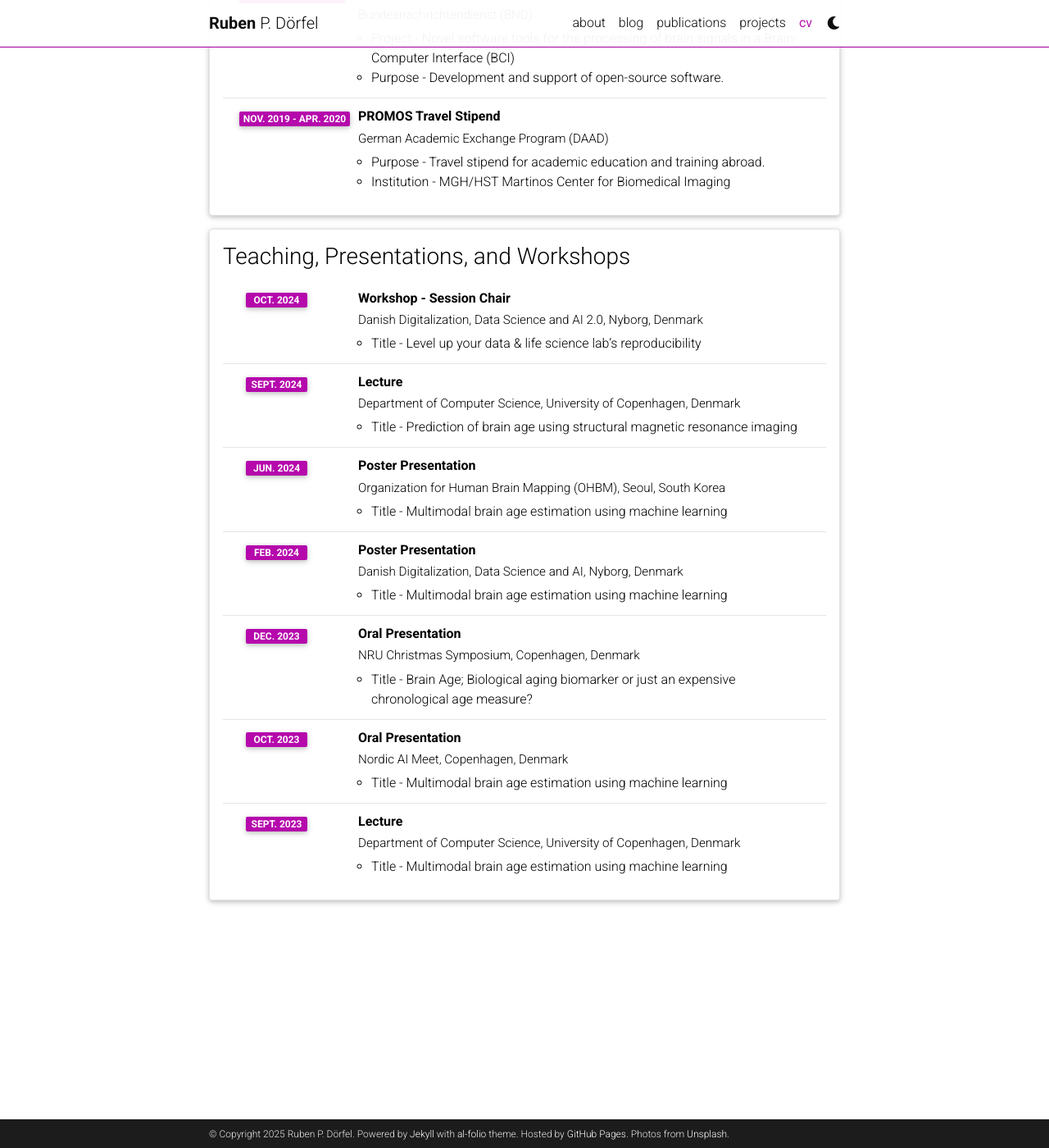
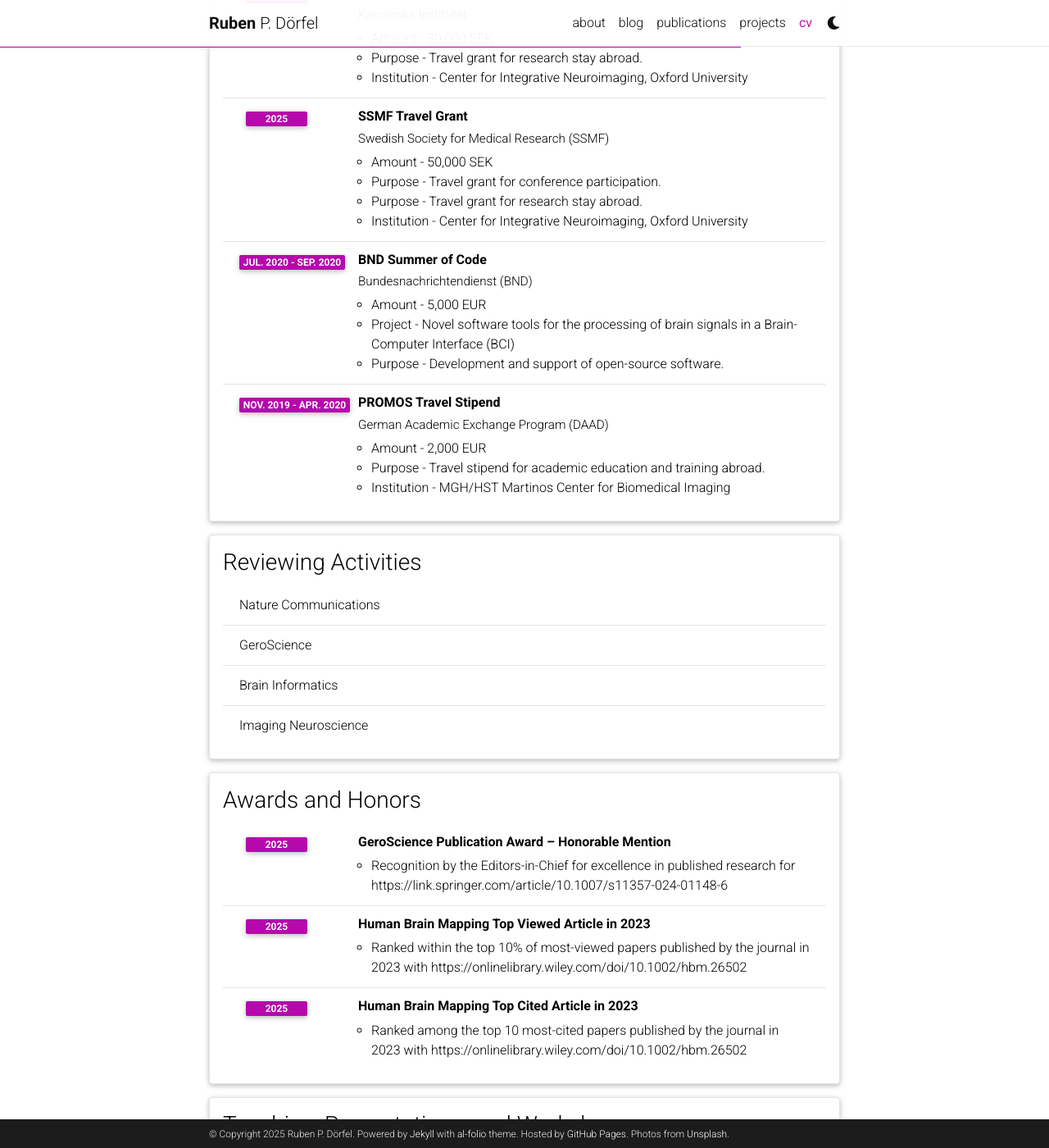
Before and after one commit to RDoerfel/rdoerfel.github.io, a Jekyll site: the page built from _pages/cv.md, in a window 1280 px wide and 1400 px high, scrolled down 2087 px. Shown: the whole window at 82% size. Built offline with Jekyll 4.4.1, drawn with Linux system fonts in a browser that asks for light colours; comment, search, counter and statistics services are not loaded; a style sheet for code colours, icons or effects is not loaded; some of the changed text lies outside the part shown.

Commit message:
[update] CV

```diff
--- a/_data/cv.yml
+++ b/_data/cv.yml
@@ -19,12 +19,12 @@
       institution: Karolinska Institutet
       year: 2023-Today
       description:
-        - <b>Specialization</b> Medical Imaging, Machine Learning, and Image Processing
+        - <b>Specialization</b> (Brain) Aging, Medical Imaging, Machine Learning
     - title: M.Sc. in Biomedical Engineering
       institution: Technical University Denmark & University of Copenhagen, Copenhagen, Denmark
       year: 2020-2023
       description:
-        - <b>Specialization</b> Medical Imaging, Machine Learning, and Image Processing
+        - <b>Specialization</b> (Brain) Aging, Medical Imaging, Machine Learning
         - <b>Thesis</b> Multimodal brain age prediction - Feature selection and comparison between machine learning models using MRI- and PET-derived measures
     - title: B.Sc. in Biomedical Engineering
       institution: Technische Universität Ilmenau, Ilmenau, Germany
@@ -75,18 +75,59 @@
 - title: Grants and Scholarships
   type: time_table
   contents:
+  - title: KUF Travel Grant
+    institution: Karolinska Institutet
+    year: 2025
+    description:
+      - Amount - 30,000 SEK
+      - Purpose - Travel grant for research stay abroad.
+      - Institution - Center for Integrative Neuroimaging, Oxford University
+  - title: SSMF Travel Grant
+    institution: Swedish Society for Medical Research (SSMF)
+    year: 2025
+    description:
+      - Amount - 50,000 SEK
+      - Purpose - Travel grant for conference participation.
+      - Purpose - Travel grant for research stay abroad.
+      - Institution - Center for Integrative Neuroimaging, Oxford University
   - title: BND Summer of Code
     institution: Bundesnachrichtendienst (BND)
     year: Jul. 2020 - Sep. 2020
     description:
+      - Amount - 5,000 EUR
       - Project - Novel software tools for the processing of brain signals in a Brain-Computer Interface (BCI)
       - Purpose - Development and support of open-source software.
   - title: PROMOS Travel Stipend
     institution: German Academic Exchange Program (DAAD)
     year: Nov. 2019 - Apr. 2020
     description:
+      - Amount - 2,000 EUR
       - Purpose - Travel stipend for academic education and training abroad.
       - Institution - MGH/HST Martinos Center for Biomedical Imaging
+
+- title: Reviewing Activities
+  type: list
+  contents:
+    - Nature Communications
+    - GeroScience
+    - Brain Informatics
+    - Imaging Neuroscience
+
+- title: Awards and Honors
+  type: time_table
+  contents:
+  - title: GeroScience Publication Award – Honorable Mention
+    year: 2025
+    description:
+      - Recognition by the Editors-in-Chief for excellence in published research for https://link.springer.com/article/10.1007/s11357-024-01148-6
+  - title: Human Brain Mapping Top Viewed Article in 2023
+    year: 2025
+    description:
+      - Ranked within the top 10% of most-viewed papers published by the journal in 2023 with https://onlinelibrary.wiley.com/doi/10.1002/hbm.26502
+  - title: Human Brain Mapping Top Cited Article in 2023
+    year: 2025
+    description:
+      - Ranked among the top 10 most-cited papers published by the journal in 2023 with https://onlinelibrary.wiley.com/doi/10.1002/hbm.26502
 
 - title: Teaching, Presentations, and Workshops
   type: time_table
```
